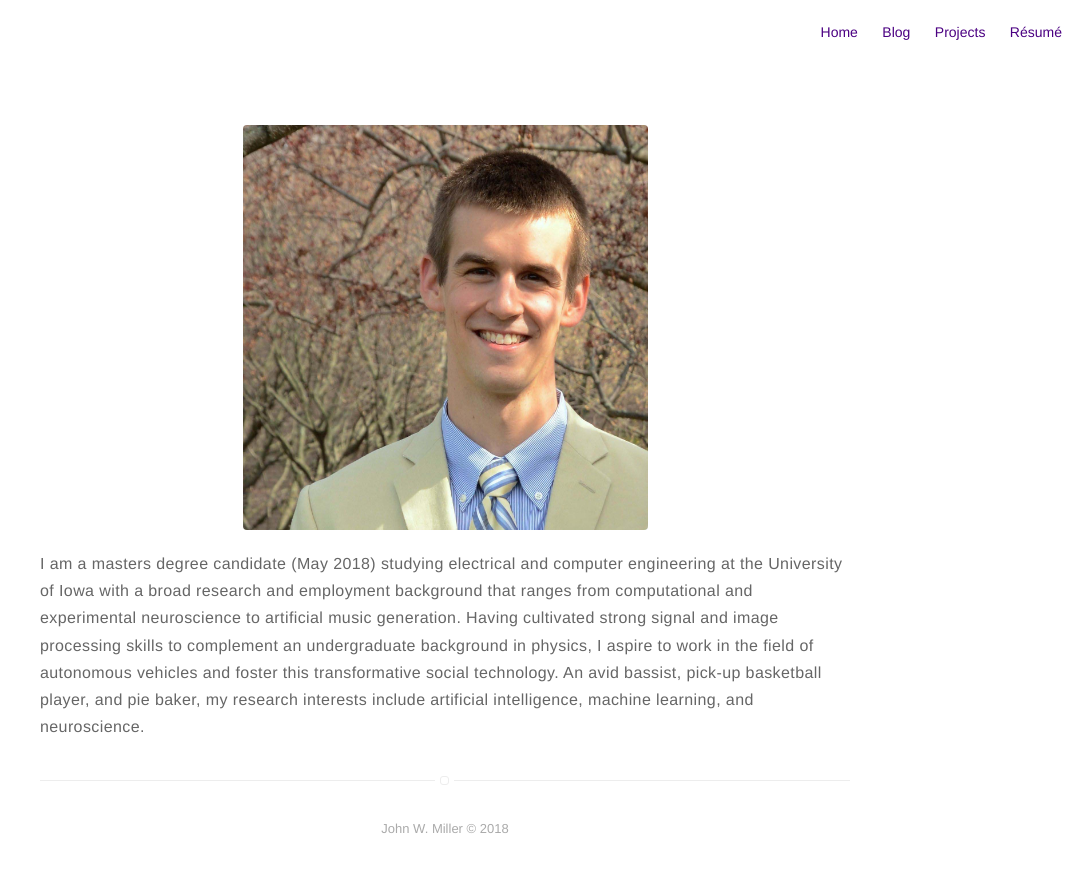
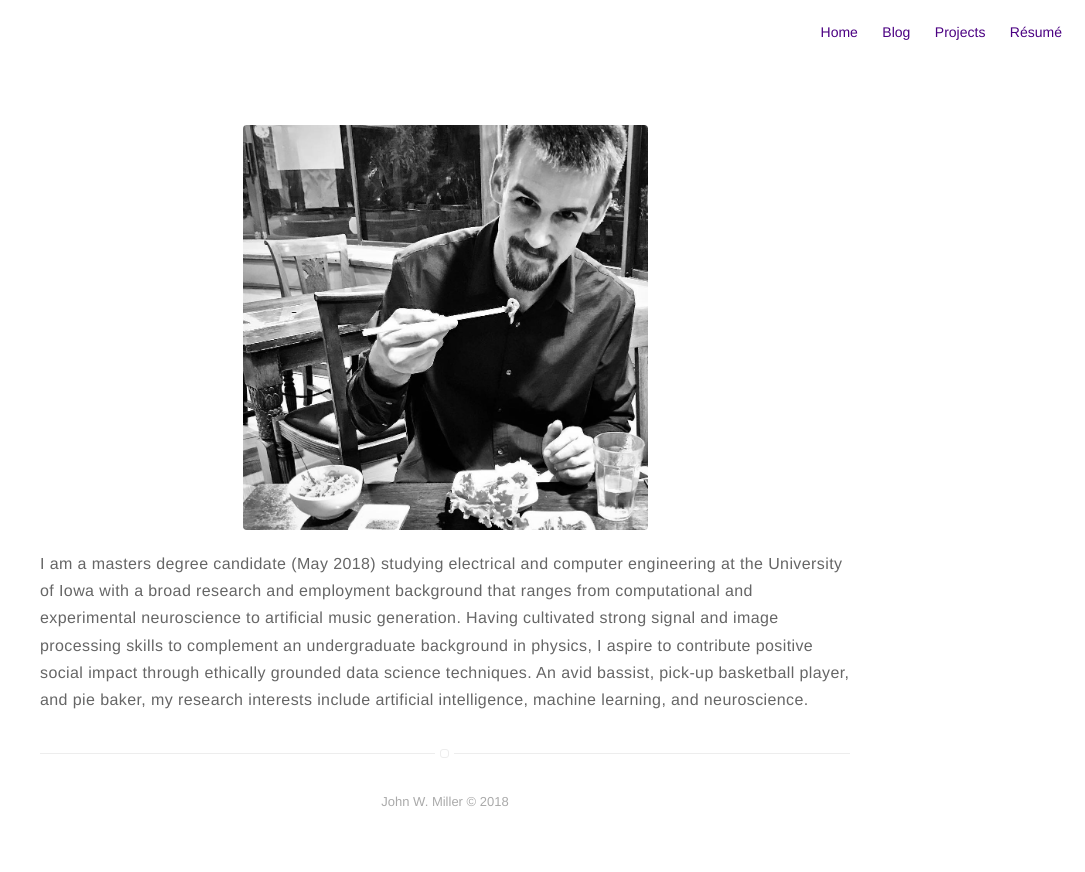
Before and after one commit to johnwmillr/johnwmillr.github.io, a Jekyll site: the page built from about.md, in a window 1280 px wide. Shown: the top 872 px of the page, without its empty margins (195-1280 px from the left). Built offline with Jekyll 4.4.1, drawn with Linux system fonts in a browser that asks for light colours.

Commit message:
Update bio in About

```diff
--- a/_posts/2018-03-23-interactive-plots-in-jekyll.markdown
+++ b/_posts/2018-03-23-interactive-plots-in-jekyll.markdown
@@ -16,7 +16,7 @@ description: Interactive plots from Python in a Jekyll blog
 # Interactive plots
 I've been trying for awhile to get interactive plots going on my Jekyll blog. It turns out you can export plots from `matplotlib` in Python to HTML using a handy library called [`mpld3`](https://mpld3.github.io/). I'll write more about the details later, but for now I just wanted to show off one of my first interactive plots!
 
-## Splitting up rap and country
+## Splitting up rap, country, and rock
 After [analyzing 12k+ country lyrics](http://www.johnwmillr.com/trucks-and-beer/), I've gone and downloaded 25k+ rap lyrics using my [LyricsGenius](https://github.com/johnwmillr/LyricsGenius) Python wrapper. I'm still working on my analysis of those lyrics, but I think this first plot is pretty funny. Rap artists are **much** more likely to use the word *like* in their songs. There is a clear separation on gender between country artists for the word *love*, but the effect doesn't appear to hold for rap artists.
 
 Move your mouse over the points in the plot to see more detail about the artists they represent.
--- a/about.md
+++ b/about.md
@@ -3,10 +3,10 @@ title: About
 layout: page
 ---
 <!-- ![Profile Image]({{ site.url }}/{{ site.picture }}) -->
-![Profile Image]({{ site.url }}/assets/images/john.jpg)
+![Profile Image]({{ site.url }}/assets/images/john02.jpg)
 <!-- <img src={{ site.url }}/assets/images/john.jpg style="width: 50px"/> -->
 
-<p>I am a masters degree candidate (May 2018) studying electrical and computer engineering at the University of Iowa with a broad research and employment background that ranges from computational and experimental neuroscience to artificial music generation. Having cultivated strong signal and image processing skills to complement an undergraduate background in physics, I aspire to work in the field of autonomous vehicles and foster this transformative social technology. An avid bassist, pick-up basketball player, and pie baker, my research interests include artificial intelligence, machine learning, and neuroscience.</p>
+<p>I am a masters degree candidate (May 2018) studying electrical and computer engineering at the University of Iowa with a broad research and employment background that ranges from computational and experimental neuroscience to artificial music generation. Having cultivated strong signal and image processing skills to complement an undergraduate background in physics, I aspire to contribute positive social impact through ethically grounded data science techniques. An avid bassist, pick-up basketball player, and pie baker, my research interests include artificial intelligence, machine learning, and neuroscience.</p>
 
 <!-- <h2>Skills</h2>
 
--- a/projects.markdown
+++ b/projects.markdown
@@ -21,7 +21,7 @@ Please feel free to leave a comment below, I'd love to have your feedback!
 ## [LyricsGenius](http://www.johnwmillr.com/scraping-genius-lyrics/) -- **Fall 2017**
 [![GeniusLogo](https://t2.genius.com/unsafe/220x0/https%3A%2F%2Fimages.rapgenius.com%2F716fe1fbbf4817447e21dd2f9aca0354.999x1000x1.png){:class="img-responsive" height="20%" width="20%"}](http://www.johnwmillr.com/scraping-genius-lyrics/)
 
-LyricsGenius is a Python package I wrote that allows users to programmatically access lyrics, artist information, and song media from [Genius.com](https://genius.com/). Genius is a fun website that allows users to upload song lyrics and collaborate on annotations and interpretations of artists' words. I wanted a simple way to download lots of song lyrics at once, so I thought I'd write a Python wrapper for the API Genius provides. The code is hosted on [GitHub](https://github.com/johnwmillr/GeniusAPI) and can be installed via `pip:` `$pip install lyricsgenius`. I used LyricsGenius for my [analysis of country song lyrics](http://www.johnwmillr.com/trucks-and-beer/).
+LyricsGenius is a Python package I wrote that allows users to programmatically access lyrics, artist information, and song media from [Genius.com](https://genius.com/). Genius is a fun website that let users upload song lyrics and collaborate on annotations and interpretations of artists' words. I wanted a simple way to download lots of song lyrics at once, so I thought I'd write a Python wrapper for the API Genius provides. The code is hosted on [GitHub](https://github.com/johnwmillr/GeniusAPI) and can be installed via `pip:` `$pip install lyricsgenius`. I used LyricsGenius for my [analysis of country song lyrics](http://www.johnwmillr.com/trucks-and-beer/).
 
 ---
 
```
Also changed, not shown: assets/images/john02.jpg (added).
